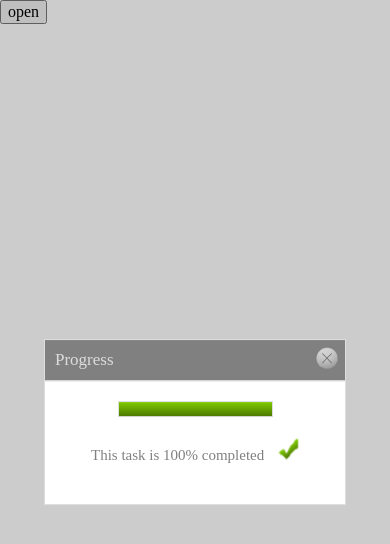
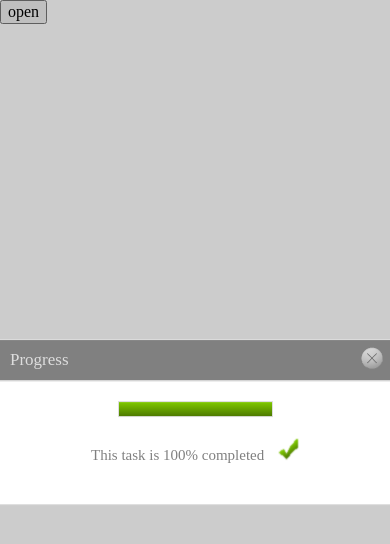
Before and after one commit to JBBlunderbuss/testApp, a website: page app/index.html in a window 390 px wide. Drawn offline with nearby package versions, Linux system fonts and the light colour scheme.

Commit message:
add some responsive stylings

```diff
--- a/app/components/taLightboxComponent/taLightbox.scss
+++ b/app/components/taLightboxComponent/taLightbox.scss
@@ -51,3 +51,10 @@
   min-height: 90px;
   background: white;
 }
+
+@media only screen and (max-width:400px) {
+
+  .taLightbox_container {
+    width: 100%;
+  }
+}
--- a/app/index.html
+++ b/app/index.html
@@ -3,6 +3,7 @@
 <head>
     <meta charset="UTF-8">
     <title>Test</title>
+    <meta name="viewport" content="width=device-width, initial-scale=1">
     <link rel="stylesheet" href="vendor/normalize-css/normalize.css">
     <link rel="stylesheet" href="styles/main.css">
 </head>
```
Also changed, not shown: app/styles/main.css, 1 other file.
